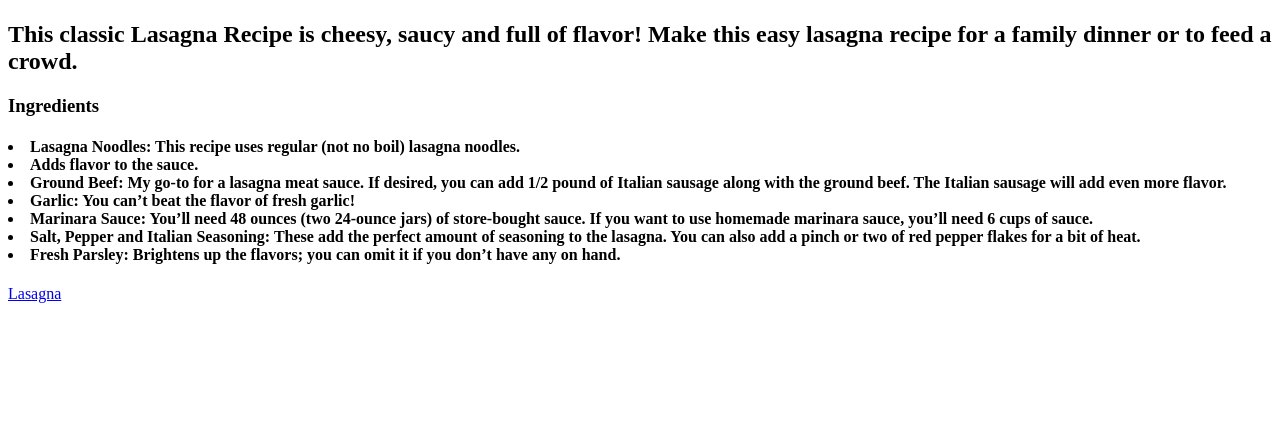
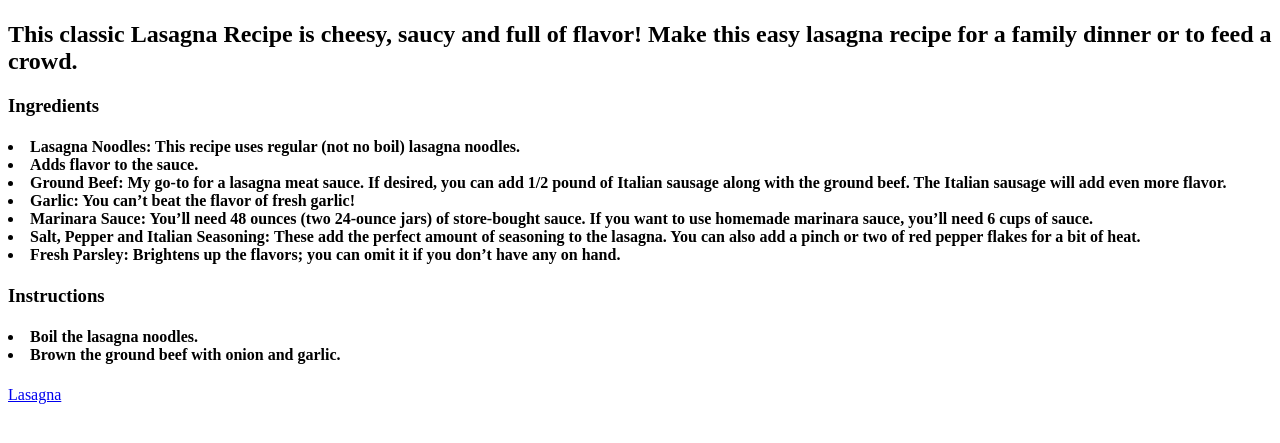
Before and after one commit to Yokuram/odin-recipes, a plain HTML site: page Lasagnaindex-2.html in a window 1280 px wide. Shown: the part 99-542 px from the top of the page. Drawn offline with Linux system fonts and the light colour scheme.

Commit message:
Lasagnaindex-2.html
clear

```diff
--- a/Lasagnaindex-2.html
+++ b/Lasagnaindex-2.html
@@ -29,6 +29,15 @@
                     </ui>
                 </p>
             </h4>
+        <h3>Instructions</h3>
+            <h4>
+                <p>
+                    <Oi>
+                        <li>Boil the lasagna noodles.</li>
+                        <li>Brown the ground beef with onion and garlic.</li>
+                    </Oi>
+                </p>
+            </h4>
         <a href="recipes/Lasagna.html">Lasagna</a>
 
 
```
